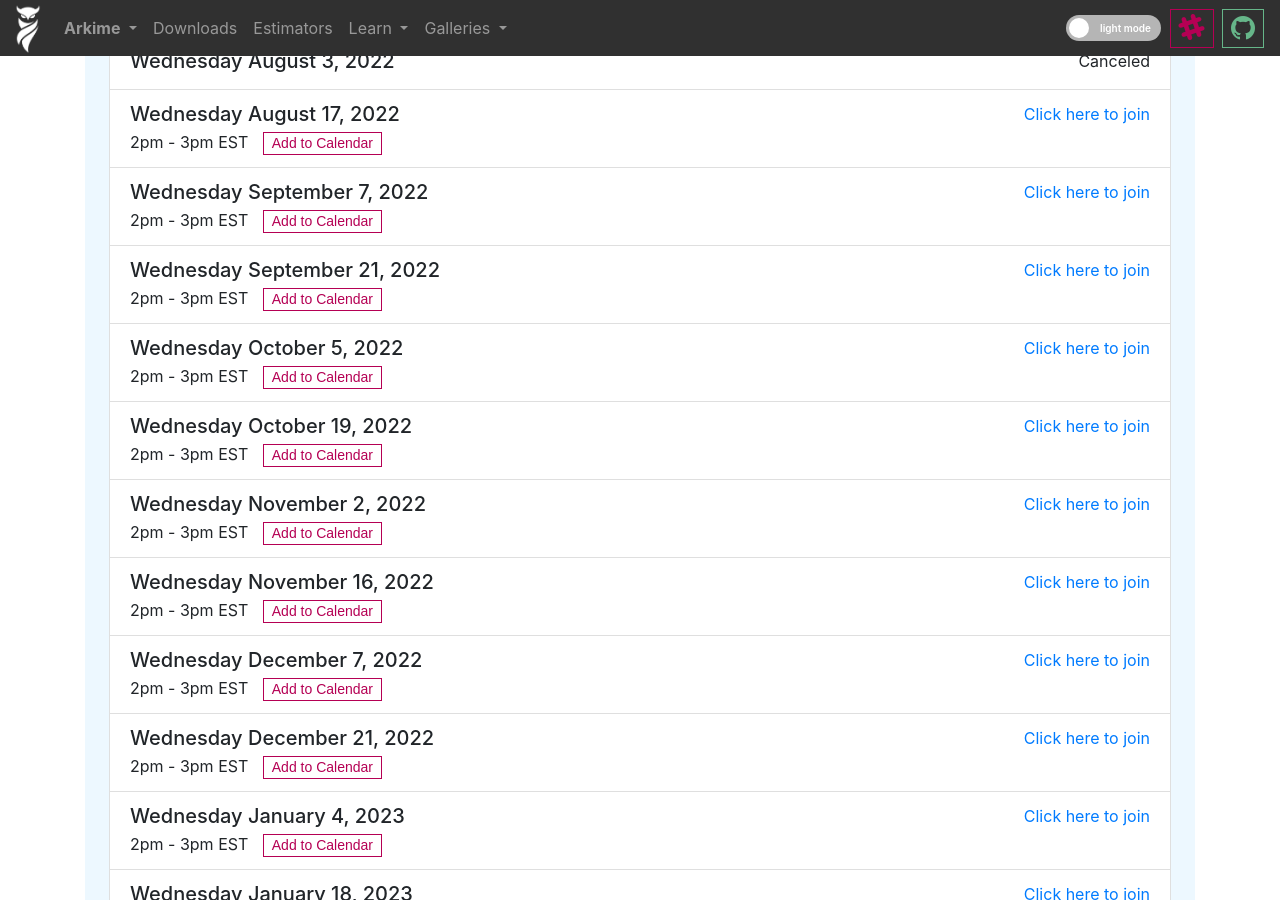
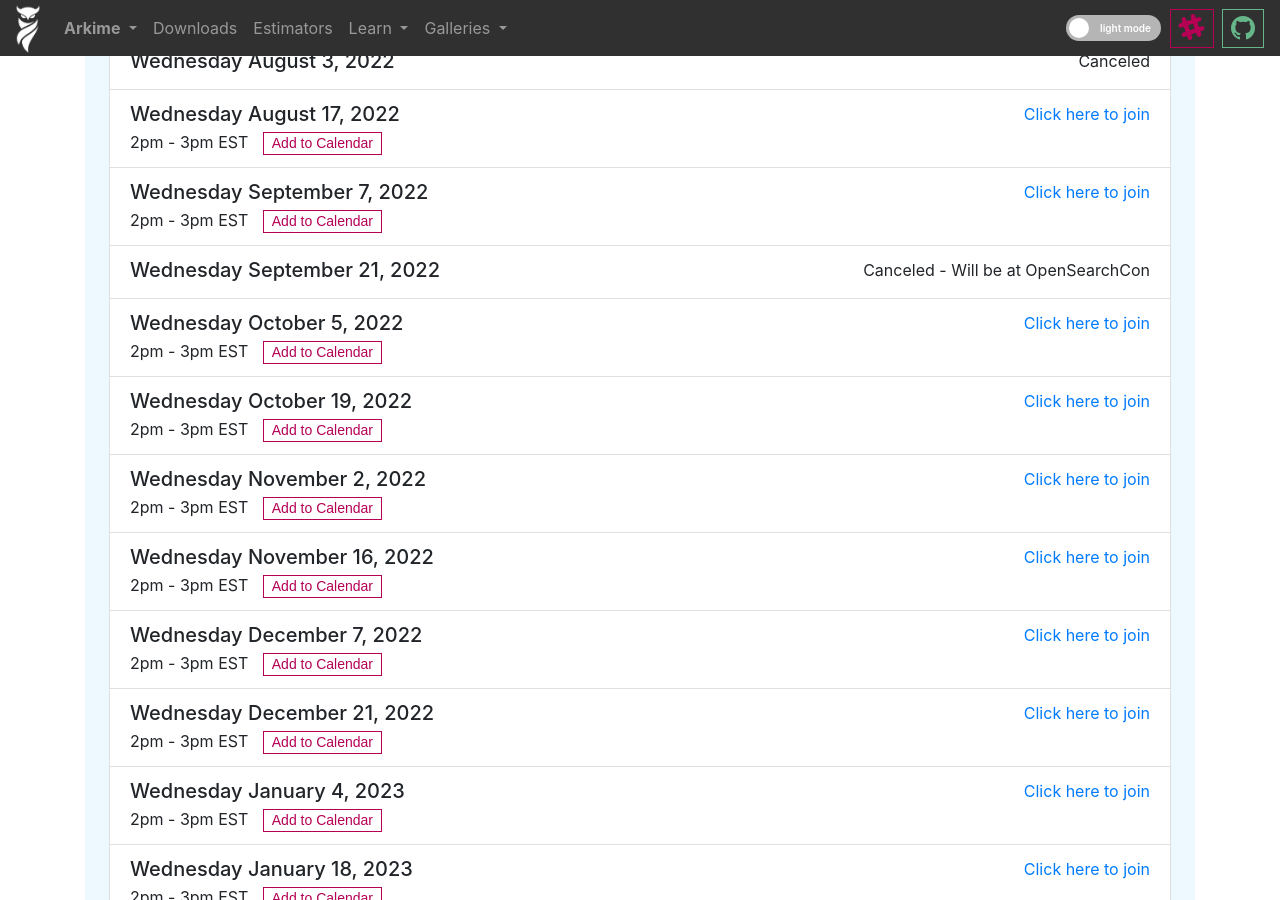
Before and after one commit to arkime/arkimeweb, a Jekyll site: the page built from mini-arkimeetus.html, in a window 1280 px wide and 900 px high, scrolled down 505 px. Built offline with Jekyll 4.4.1, drawn with Linux system fonts in a browser that asks for light colours.

Commit message:
cancel 9/21 office hours

```diff
--- a/mini-arkimeetus.html
+++ b/mini-arkimeetus.html
@@ -101,7 +101,6 @@ title: Open Office Hours!
                     <h5 class="mb-1">Wednesday August 3, 2022</h5>
                     Canceled
                   </div>
-                  </span>
                 </li>
                 <li class="list-group-item">
                   <div class="d-flex w-100 justify-content-between">
@@ -136,17 +135,8 @@ title: Open Office Hours!
                 <li class="list-group-item">
                   <div class="d-flex w-100 justify-content-between">
                     <h5 class="mb-1">Wednesday September 21, 2022</h5>
-                    <a class="no-decoration" href="https://meet.google.com/ueh-pseg-zjo">
-                      Click here to join
-                    </a>
+                    Canceled - Will be at OpenSearchCon
                   </div>
-                  2pm - 3pm EST
-                  <span title="Add to Calendar" class="add-to-calendar">
-                    <span class="start">09/21/2022 02:00 PM</span>
-                    <span class="timezone">America/New_York</span>
-                    <span class="title">Mini Arkimeetus</span>
-                    <span class="description">Arkime Office Hours - https://arkime.com/mini-arkimeetus - https://meet.google.com/ueh-pseg-zjo</span>
-                  </span>
                 </li>
                 <li class="list-group-item">
                   <div class="d-flex w-100 justify-content-between">
```
